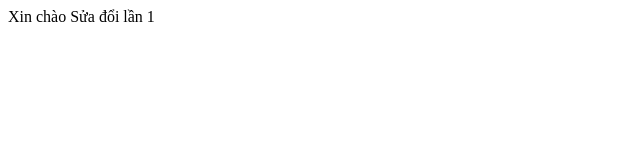
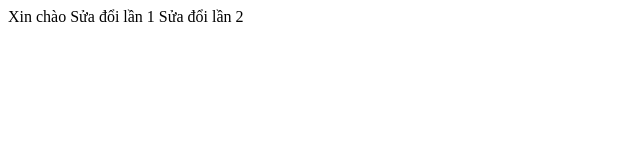
Before and after one commit to hungtr11-DE/duan3, a plain HTML site: page index.html in a window 1280 px wide. Shown: the whole page, without its empty margins (0-640 px from the left). Drawn offline with Linux system fonts and the light colour scheme.

Commit message:
test commit lần 3

```diff
--- a/index.html
+++ b/index.html
@@ -8,5 +8,6 @@
 <body>
     Xin chào
     Sửa đổi lần 1
+    Sửa đổi lần 2
 </body>
 </html>
```
